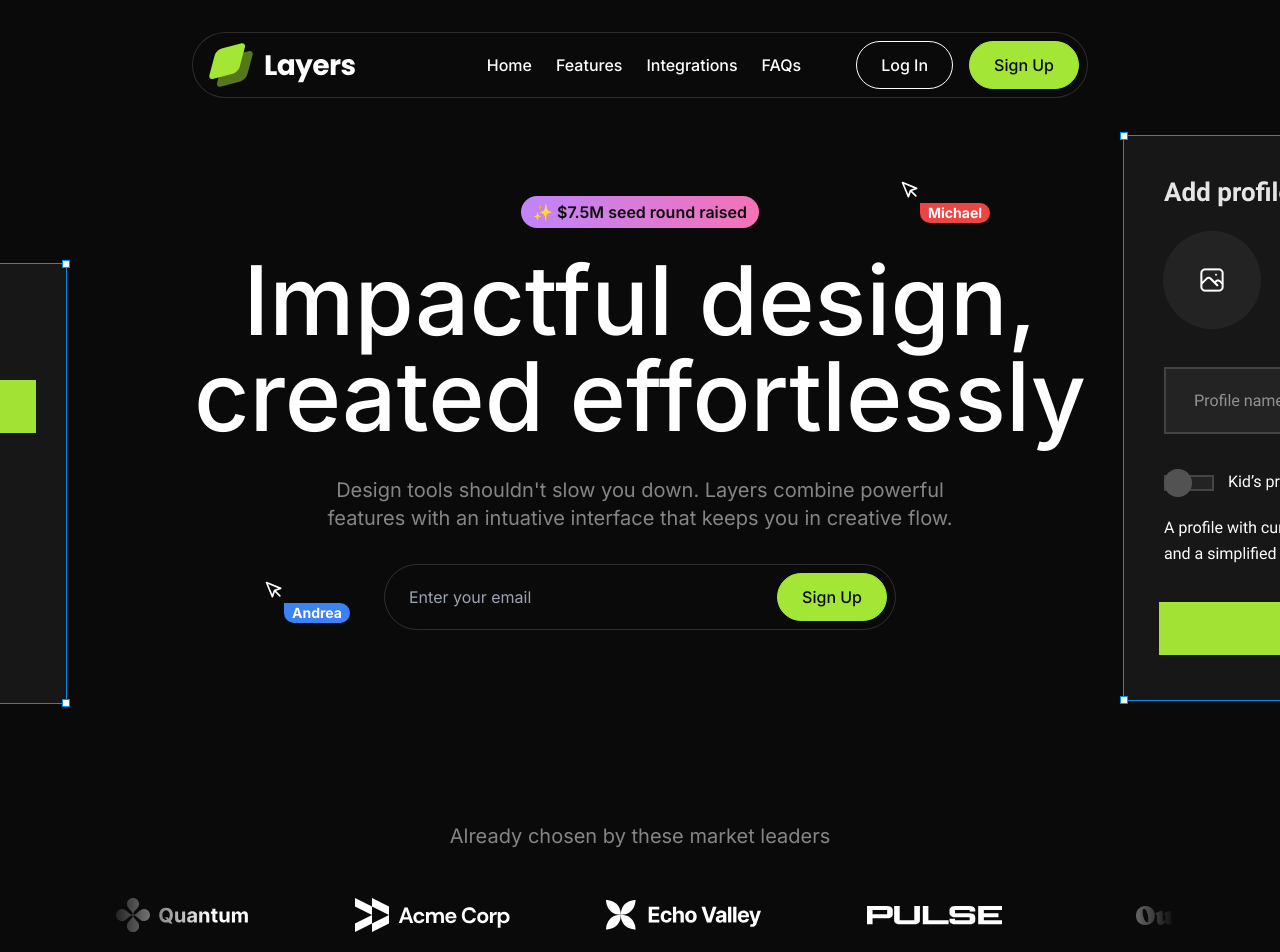
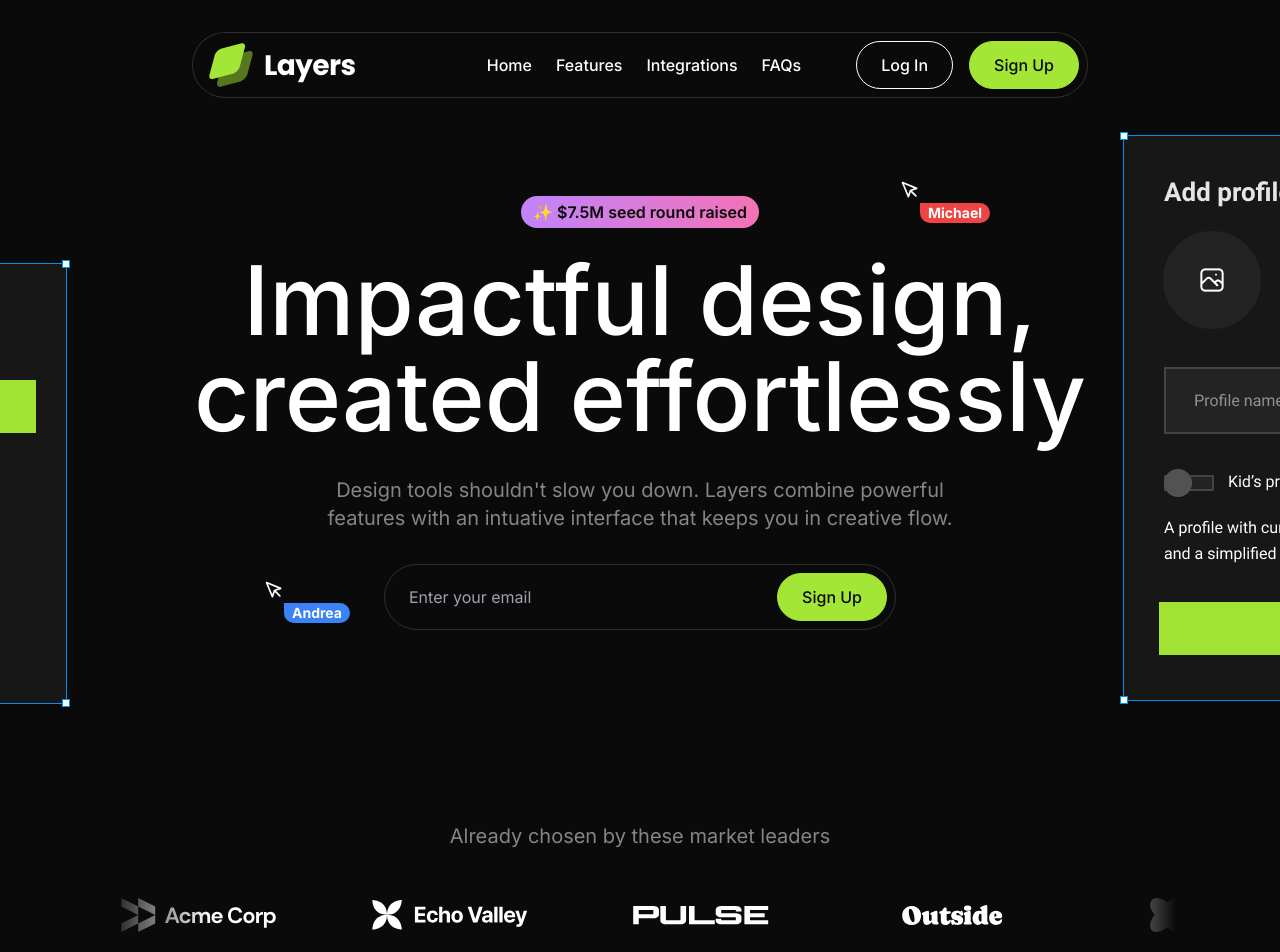
Before and after one commit to chirraaggggg/Modern-SaaS-Landing-Page, a Next.js app: page / in a window 1280 px wide. Shown: the top 952 px of the page. Built offline with nearby package versions, Linux system fonts and the light colour scheme.

Commit message:
logo ticker animate

```diff
--- a/src/sections/LogoTicker.tsx
+++ b/src/sections/LogoTicker.tsx
@@ -1,3 +1,5 @@
+"use client";
+
 import Image from "next/image";
 import quantumLogo from "@/assets/images/quantum.svg";
 import acmeLogo from "@/assets/images/acme-corp.svg";
@@ -7,6 +9,7 @@ import outsideLogo from "@/assets/images/outside.svg";
 import apexLogo from "@/assets/images/apex.svg";
 import celestialLogo from "@/assets/images/celestial.svg";
 import twiceLogo from "@/assets/images/twice.svg";
+import { motion } from "framer-motion";
 
 const logos = [
   { name: "Quantum", image: quantumLogo },
@@ -27,11 +30,35 @@ export default function LogoTicker() {
           Already chosen by these market leaders{" "}
         </h3>
         <div className="overflow-hidden mt-12 [mask-image:linear-gradient(to_right,transparent,black_10%,black_90%,transparent)]">
-          <div className="flex gap-24 pr-24">
+          <motion.div
+            className="flex gap-24 pr-24"
+            animate={{ x: ["0%", "-50%"] }}
+            transition={{
+              x: {
+                duration: 15,
+                repeat: Infinity,
+                ease: "linear",
+              },
+            }}
+          >
             {logos.map((logo) => (
-              <Image src={logo.image} key={logo.name} alt={logo.name} />
+              <Image
+                src={logo.image}
+                key={logo.name}
+                alt={logo.name}
+                className="flex-none"
+              />
             ))}
-          </div>
+            {/* Duplicate for seamless loop */}
+            {logos.map((logo) => (
+              <Image
+                src={logo.image}
+                key={`${logo.name}-dup`}
+                alt={logo.name}
+                className="flex-none"
+              />
+            ))}
+          </motion.div>
         </div>
       </div>
     </section>
```
